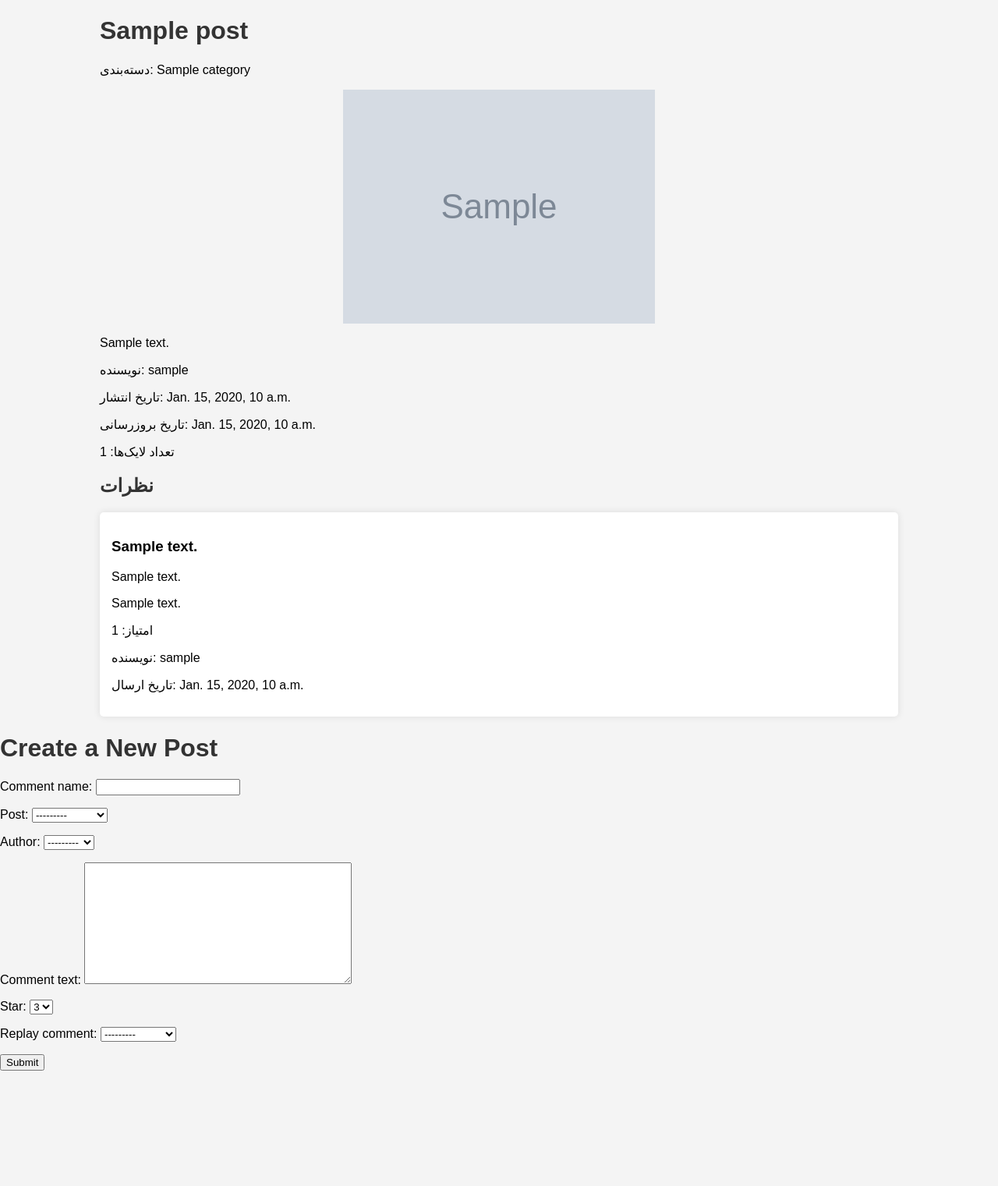
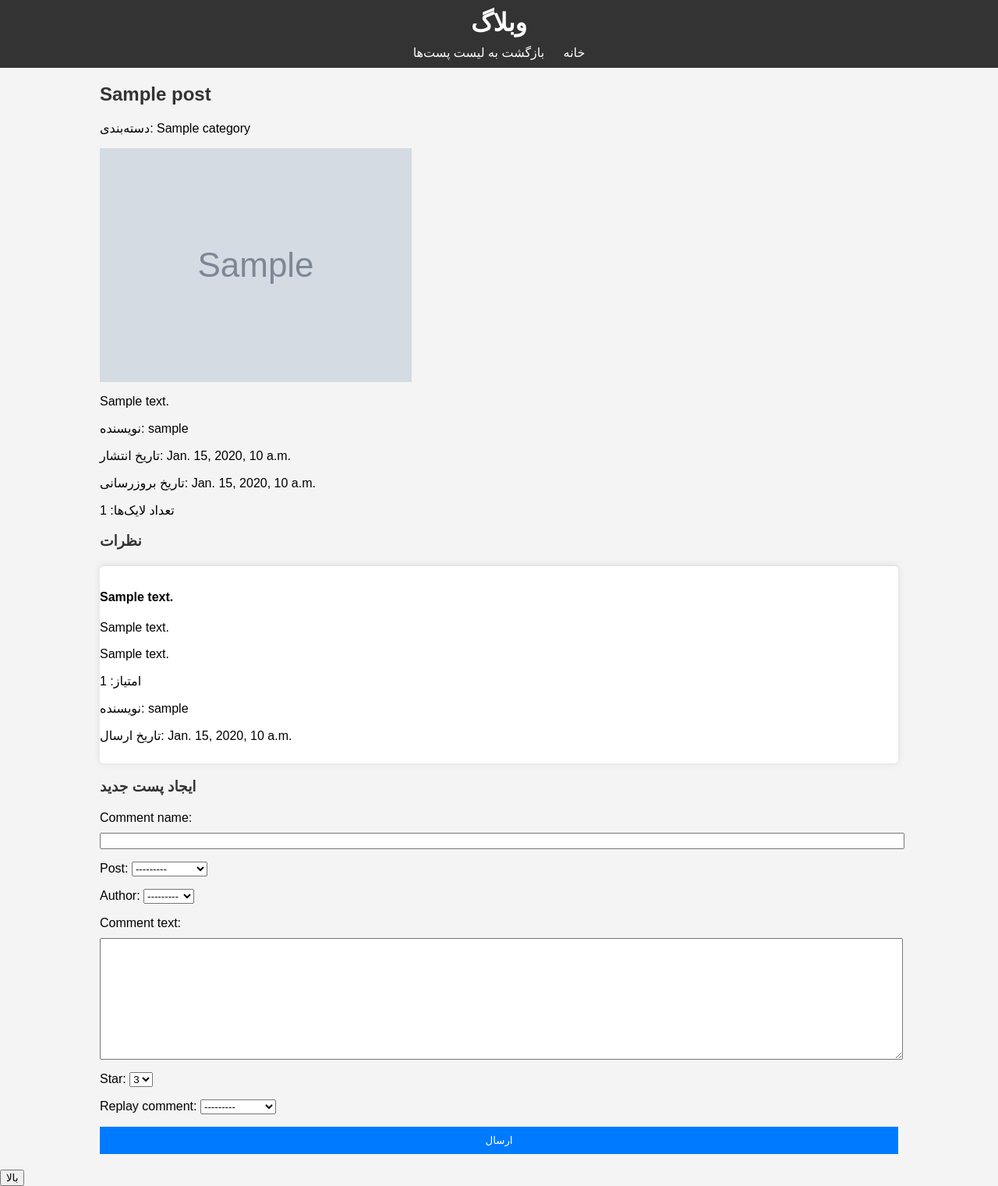
Before and after one commit to amirsarkarpur/weblog, a Django app: page /weblog/post/1/ in a window 1280 px wide. Shown: the whole page at 78% size. Before the commit the page ends 1373 px from the top, so only its background shows below. Run offline with Django 5.2, Linux system fonts and the light colour scheme; tables that the repository leaves empty hold one stand-in row (values such as "Sample post"); grey boxes marked "Sample" are stand-in pictures.

Commit message:
use form

```diff
--- a/my_project/settings.py
+++ b/my_project/settings.py
@@ -124,10 +124,8 @@ USE_TZ = True
 BASE_DIR = os.path.dirname(os.path.dirname(os.path.abspath(__file__)))
 
 STATIC_URL = '/static/'
+STATICFILES_DIRS = [os.path.join(BASE_DIR, 'static')]
 
-STATICFILES_DIRS = [
-    os.path.join(BASE_DIR, 'static'),
-]
 
 MEDIA_URL = '/media/'
 MEDIA_ROOT = os.path.join(BASE_DIR, 'media/')
--- /dev/null
+++ b/static/js/main.js
@@ -0,0 +1,38 @@
+// main.js
+
+document.addEventListener('DOMContentLoaded', () => {
+    console.log('JavaScript loaded!');
+
+    // Scroll-to-Top Button
+    const scrollTopButton = document.createElement('button');
+    scrollTopButton.textContent = 'بالا';
+    scrollTopButton.classList.add('scroll-top-button');
+    document.body.appendChild(scrollTopButton);
+
+    scrollTopButton.addEventListener('click', () => {
+        window.scrollTo({ top: 0, behavior: 'smooth' });
+    });
+
+    window.addEventListener('scroll', () => {
+        if (window.scrollY > 300) {
+            scrollTopButton.classList.add('show');
+        } else {
+            scrollTopButton.classList.remove('show');
+        }
+    });
+
+    // Form Validation (example for post_detail.html)
+    const form = document.querySelector('form');
+    if (form) {
+        form.addEventListener('submit', (event) => {
+            const titleInput = form.querySelector('input[name="title"]');
+            const contentInput = form.querySelector('textarea[name="content"]');
+            if (titleInput && contentInput) {
+                if (titleInput.value.trim() === '' || contentInput.value.trim() === '') {
+                    alert('لطفاً تمام فیلدها را پر کنید.');
+                    event.preventDefault(); // جلوگیری از ارسال فرم
+                }
+            }
+        });
+    }
+});
--- a/static/weblog/styles.css
+++ b/static/weblog/styles.css
@@ -1,4 +1,3 @@
-/* styles.css */
 body {
     font-family: Arial, sans-serif;
     margin: 0;
@@ -6,12 +5,37 @@ body {
     background-color: #f4f4f4;
 }
 
+header {
+    background-color: #333;
+    color: #fff;
+    padding: 10px 0;
+    text-align: center;
+}
+
+header h1 {
+    margin: 0;
+}
+
+header nav {
+    margin-top: 10px;
+}
+
+header nav a {
+    color: #fff;
+    text-decoration: none;
+    margin: 0 10px;
+}
+
+header nav a:hover {
+    text-decoration: underline;
+}
+
 .container {
     width: 80%;
-    margin: 0 auto;
+    margin: 20px auto;
 }
 
-h1, h2 {
+h2, h3 {
     color: #333;
 }
 
@@ -28,24 +52,51 @@ li {
     box-shadow: 0 0 10px rgba(0,0,0,0.1);
 }
 
-a {
-    text-decoration: none;
-    color: #007BFF;
-}
-
-a:hover {
-    text-decoration: underline;
-}
-
 img {
-    max-width: 60%;
+    max-width: 100%;
     height: auto;
     display: block;
-    margin: 5px auto 5px auto;
+    margin: 10px 0;
 }
 
 .details-link {
     display: inline-block;
-    margin-top: 5px;
+    margin-top: 10px;
     color: #007BFF;
+    text-decoration: none;
 }
+
+.details-link:hover {
+    text-decoration: underline;
+}
+
+.comment-list {
+    margin-top: 20px;
+}
+
+.comment-item {
+    border-top: 1px solid #ddd;
+    padding: 10px 0;
+}
+
+form {
+    margin-top: 20px;
+}
+
+form input, form textarea, form button {
+    display: block;
+    width: 100%;
+    margin-top: 10px;
+}
+
+form button {
+    background-color: #007BFF;
+    color: #fff;
+    border: none;
+    padding: 10px;
+    cursor: pointer;
+}
+
+form button:hover {
+    background-color: #0056b3;
+}
--- a/weblog/templates/post_detail.html
+++ b/weblog/templates/post_detail.html
@@ -8,8 +8,15 @@
     <link rel="stylesheet" href="{% static 'weblog/styles.css' %}">
 </head>
 <body>
+    <header>
+        <h1>وبلاگ</h1>
+        <nav>
+            <a href="{% url 'show_category' %}">خانه</a>
+            <a href="{% url 'post_list' post.Category.id %}">بازگشت به لیست پست‌ها</a>
+        </nav>
+    </header>
     <div class="container">
-        <h1>{{ post.name }}</h1>
+        <h2>{{ post.name }}</h2>
         <p>دسته‌بندی: {{ post.Category.name }}</p>
         <img src="{{ post.image.url }}" alt="{{ post.name }}">
         <p>{{ post.blog_text }}</p>
@@ -18,16 +25,16 @@
         <p>تاریخ بروزرسانی: {{ post.updated_at }}</p>
         <p>تعداد لایک‌ها: {{ like_count }}</p>
 
-        <h2>نظرات</h2>
+        <h3>نظرات</h3>
         {% if comments %}
             <ul class="comment-list">
                 {% for comment in comments %}
                 <li class="comment-item">
-                        <h3>{{ comment.comment_name }}</h3>
+                    <h4>{{ comment.comment_name }}</h4>
                     {% if comment.replay_comment %}
                         <p>{{ comment.replay_comment }}</p>
                     {% else %}
-                            <p></p>
+                        <p>بدون پاسخ</p>
                     {% endif %}
                     <p>{{ comment.Comment_text }}</p>
                     <p>امتیاز: {{ comment.star }}</p>
@@ -39,13 +46,14 @@
         {% else %}
             <p>هنوز نظری وجود ندارد.</p>
         {% endif %}
-    </div>
-    <h1>Create a New Post</h1>
+
+        <h3>ایجاد پست جدید</h3>
         <form method="POST">
             {% csrf_token %}
             {{ form.as_p }}
-        <button type="submit">Submit</button>
+            <button type="submit">ارسال</button>
         </form>
-
+    </div>
+    <script src="{% static 'js/main.js' %}"></script>
 </body>
 </html>
```
Also changed, not shown: weblog/templates/Category_list.html (+11 -4 lines), weblog/templates/post_list.html (+9 -2 lines). Lines whose indentation alone changed are shown as unchanged.
